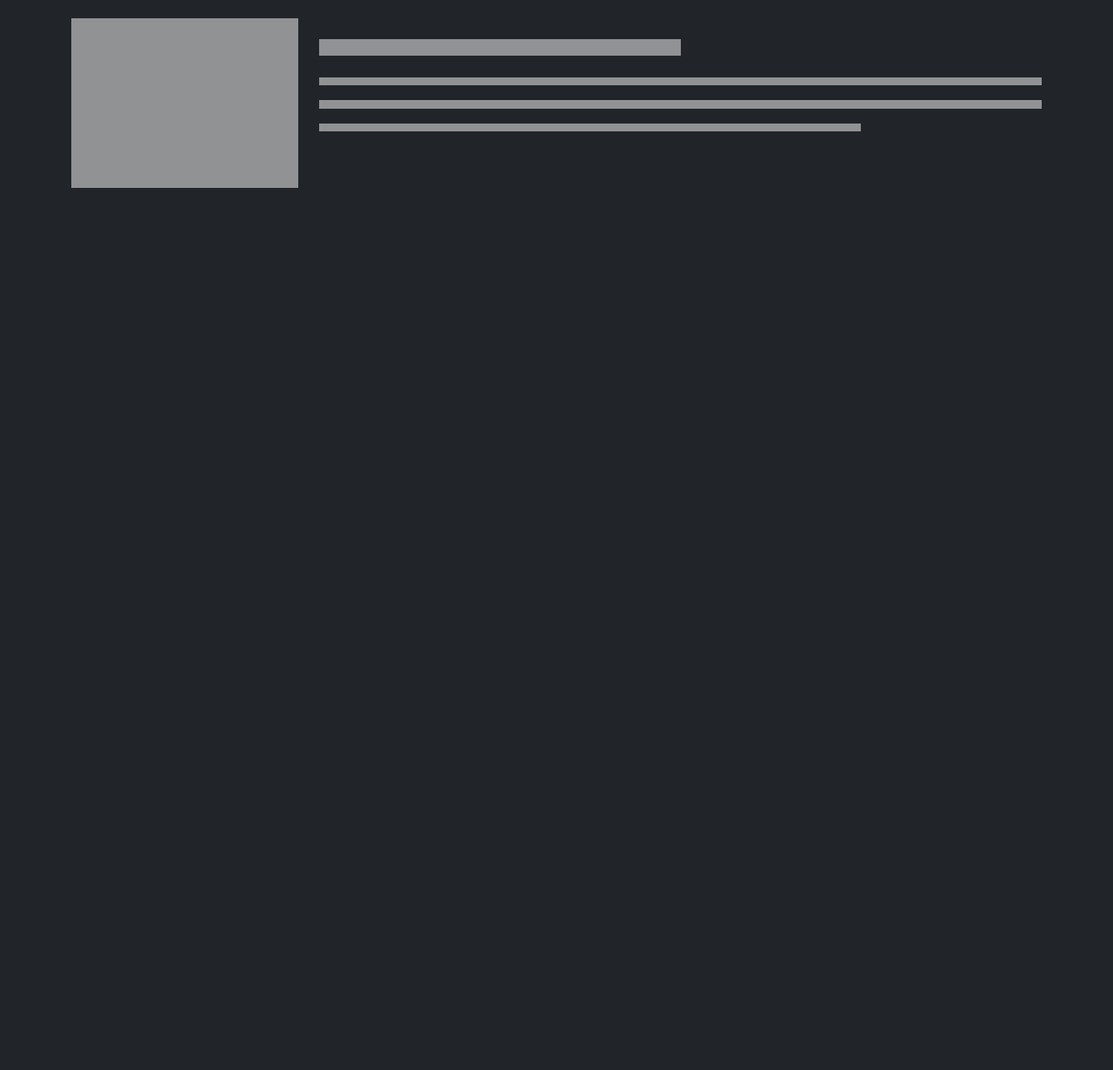
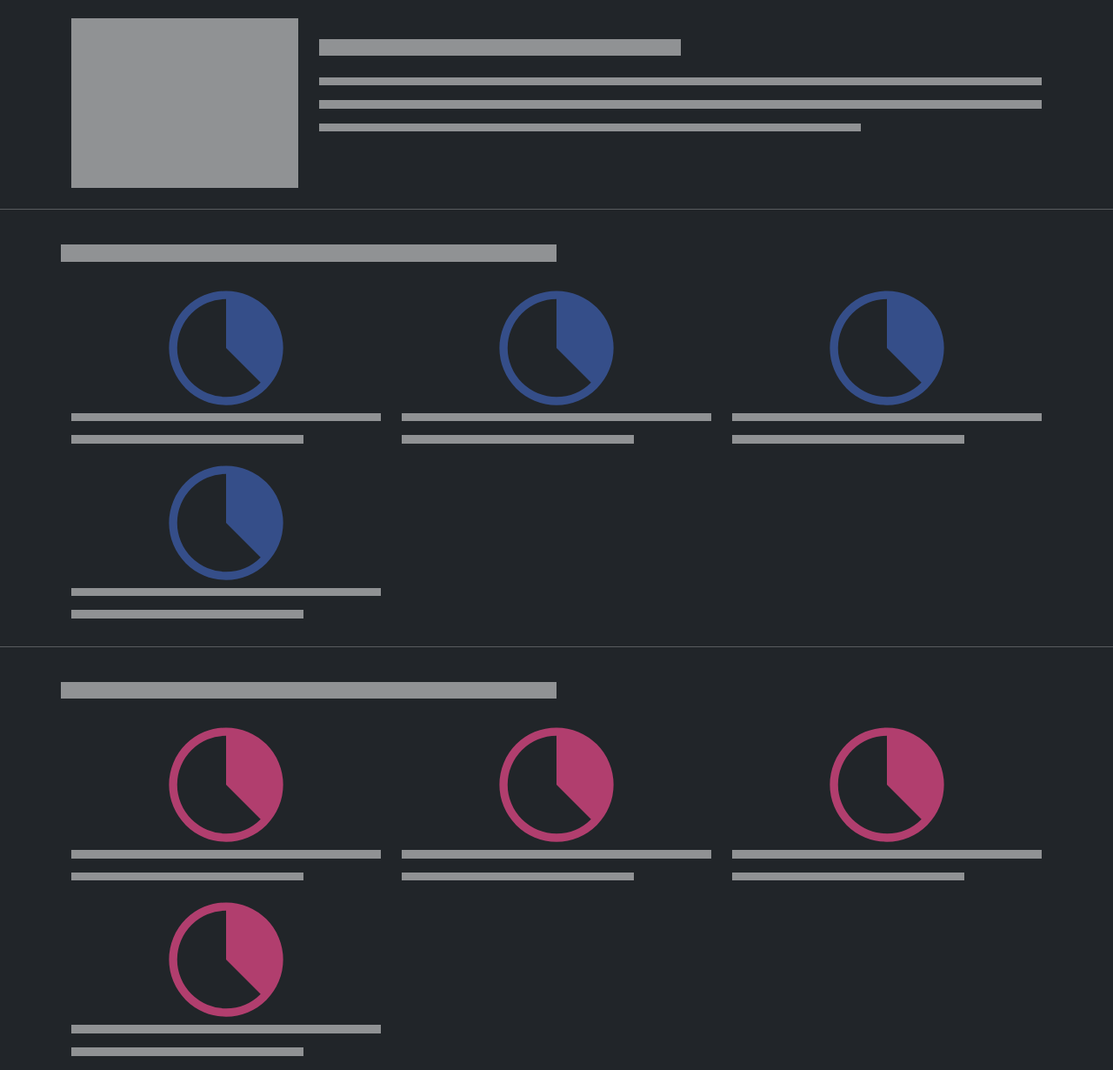
Before and after one commit to slendixx/Portfolio-FrontEnd, a plain HTML site: page index.html in a window 1280 px wide. Shown: the part 2044-3274 px from the top of the page at 87% size. Before the commit the page ends 2284 px from the top, so only its background shows below. Drawn offline with nearby package versions, Linux system fonts and the light colour scheme.

Commit message:
added "hard skills" & "soft skills" sect. mockups

```diff
--- a/index.html
+++ b/index.html
@@ -180,6 +180,115 @@
             </div>
         </div>
     </section>
+    <hr>
+    <section class="container">
+        <div class="row">
+            <p class="placeholder placeholder-lg w-50 my-4"></p>
+        </div>
+        <div class="row row-cols-3">
+            <div class="col d-flex flex-column ">
+                <img
+                    src="/assets/progress-bar.svg"
+                    alt="Barra de progreso"
+                    class="filter-blue align-self-center "
+                    width="150"
+                >
+                <p class="placeholder placeholder-xs w-100"></p>
+                <p class="placeholder placeholder-xs w-75"></p>
+            </div>
+            <div class="col d-flex flex-column ">
+                <img
+                    src="/assets/progress-bar.svg"
+                    alt="Barra de progreso"
+                    class="filter-blue align-self-center "
+                    width="150"
+                >
+                <p class="placeholder placeholder-xs w-100"></p>
+                <p class="placeholder placeholder-xs w-75"></p>
+            </div>
+            <div class="col d-flex flex-column ">
+                <img
+                    src="/assets/progress-bar.svg"
+                    alt="Barra de progreso"
+                    class="filter-blue align-self-center "
+                    width="150"
+                >
+                <p class="placeholder placeholder-xs w-100"></p>
+                <p class="placeholder placeholder-xs w-75"></p>
+            </div>
+            <div class="col d-flex flex-column ">
+                <img
+                    src="/assets/progress-bar.svg"
+                    alt="Barra de progreso"
+                    class="filter-blue align-self-center "
+                    width="150"
+                >
+                <p class="placeholder placeholder-xs w-100"></p>
+                <p class="placeholder placeholder-xs w-75"></p>
+            </div>
+        </div>
+
+    </section>
+    <hr>
+    <section class="container">
+        <div class="row">
+            <p class="placeholder placeholder-lg w-50 my-4"></p>
+        </div>
+        <div class="row row-cols-3">
+            <div class="col d-flex flex-column ">
+                <img
+                    src="/assets/progress-bar.svg"
+                    alt="Barra de progreso"
+                    class="filter-pink align-self-center "
+                    width="150"
+                >
+                <p class="placeholder placeholder-xs w-100"></p>
+                <p class="placeholder placeholder-xs w-75"></p>
+            </div>
+            <div class="col d-flex flex-column ">
+                <img
+                    src="/assets/progress-bar.svg"
+                    alt="Barra de progreso"
+                    class="filter-pink align-self-center "
+                    width="150"
+                >
+                <p class="placeholder placeholder-xs w-100"></p>
+                <p class="placeholder placeholder-xs w-75"></p>
+            </div>
+            <div class="col d-flex flex-column ">
+                <img
+                    src="/assets/progress-bar.svg"
+                    alt="Barra de progreso"
+                    class="filter-pink align-self-center "
+                    width="150"
+                >
+                <p class="placeholder placeholder-xs w-100"></p>
+                <p class="placeholder placeholder-xs w-75"></p>
+            </div>
+            <div class="col d-flex flex-column ">
+                <img
+                    src="/assets/progress-bar.svg"
+                    alt="Barra de progreso"
+                    class="filter-pink align-self-center "
+                    width="150"
+                >
+                <p class="placeholder placeholder-xs w-100"></p>
+                <p class="placeholder placeholder-xs w-75"></p>
+            </div>
+        </div>
+    </section>
+    <style>
+        /*
+        filter generator: https: //codepen.io/sosuke/pen/Pjoqqp
+        */
+        .filter-blue {
+            filter: invert(27%) sepia(13%) saturate(2965%) hue-rotate(185deg) brightness(96%) contrast(85%);
+        }
+
+        .filter-pink {
+            filter: invert(31%) sepia(32%) saturate(2721%) hue-rotate(300deg) brightness(88%) contrast(81%);
+        }
+    </style>
     <script
         src="https://cdn.jsdelivr.net/npm/bootstrap@5.2.2/dist/js/bootstrap.bundle.min.js"
         integrity="sha384-OERcA2EqjJCMA+/3y+gxIOqMEjwtxJY7qPCqsdltbNJuaOe923+mo//f6V8Qbsw3"
```
Also changed, not shown: assets/progress-bar.svg (added).
